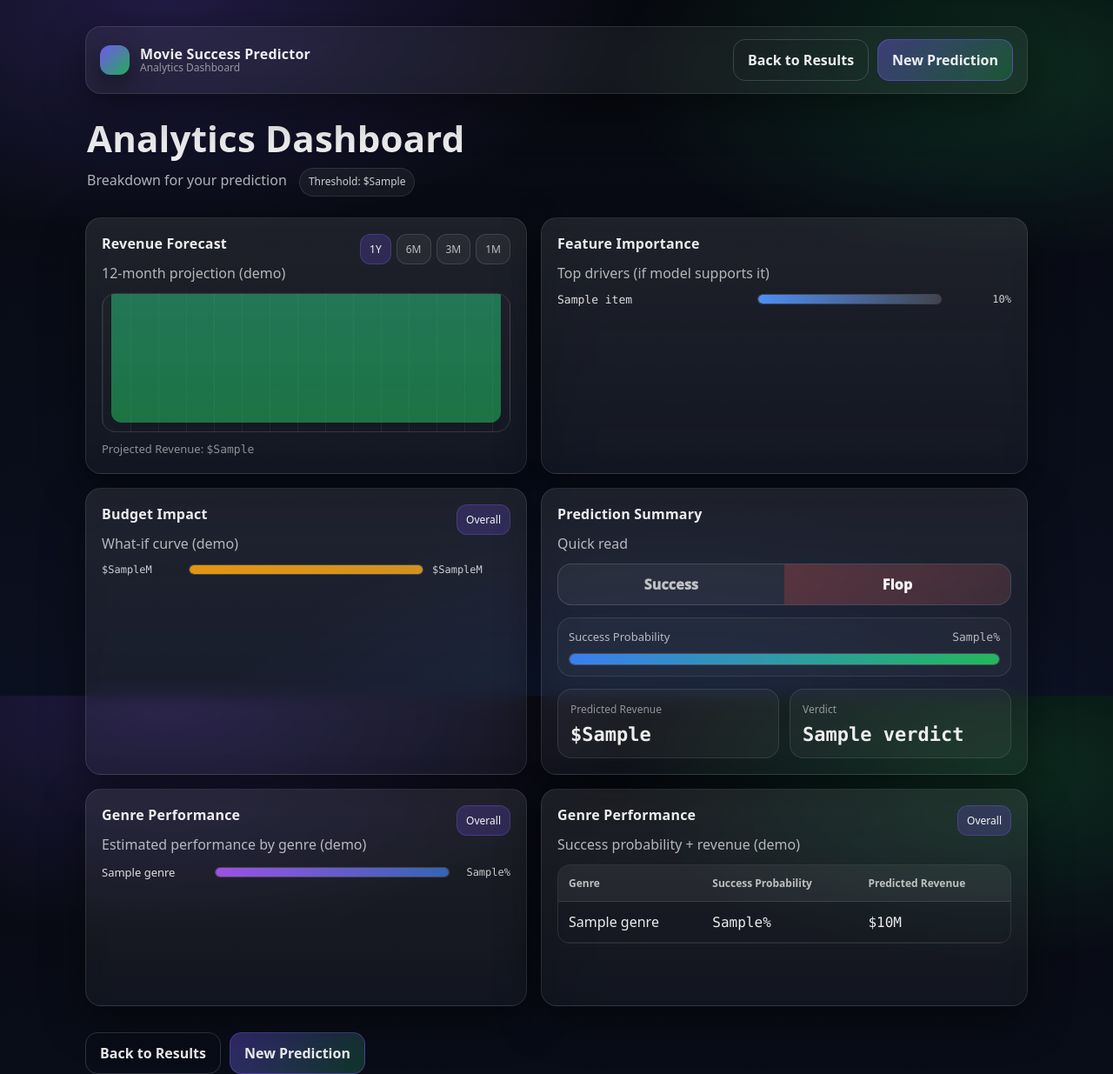
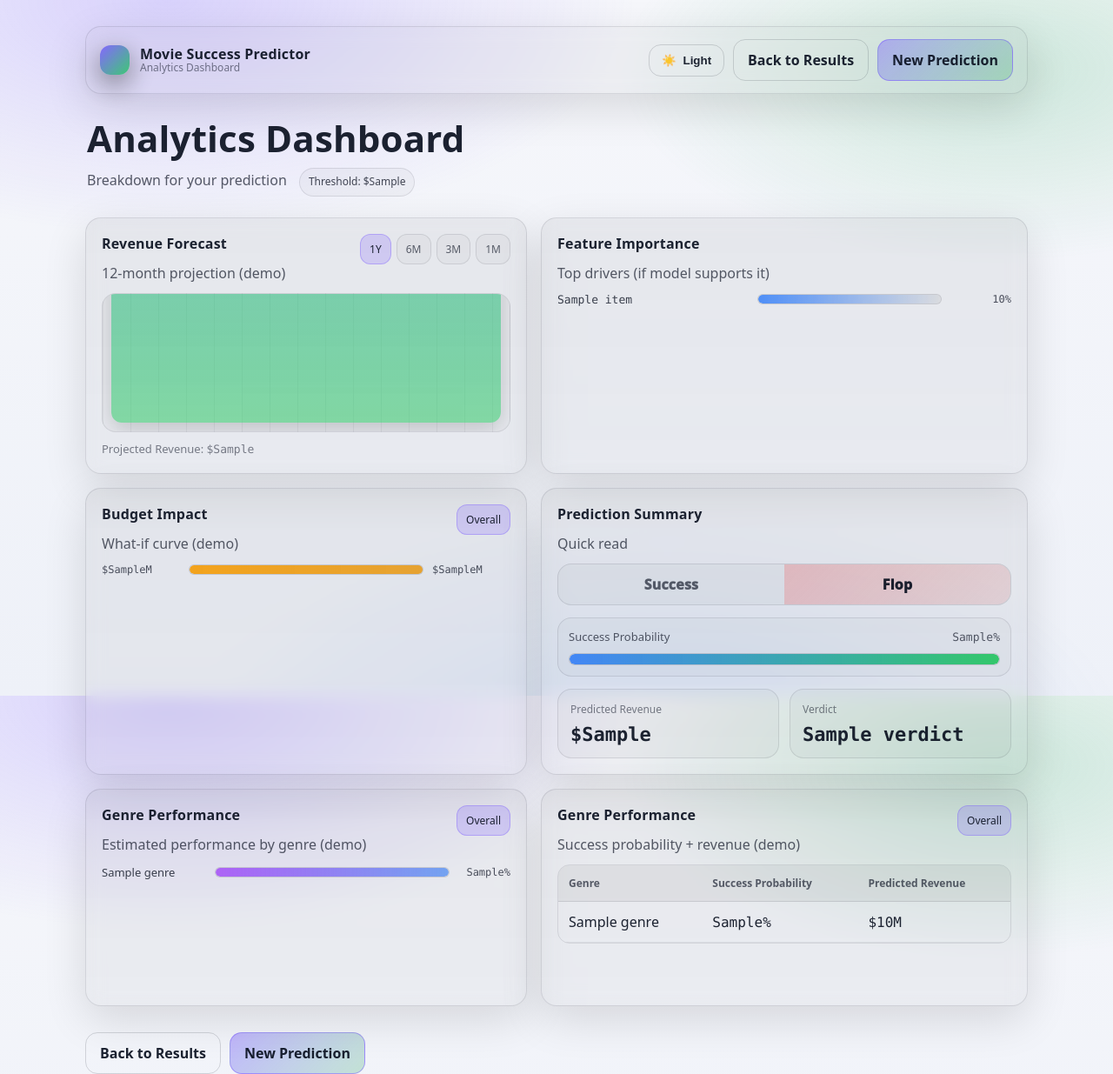
Before and after one commit to aslawant/project_and_portfolio_4, a Flask app: template templates/analytics.html in a window 1280 px wide. Shown: the whole page at 87% size. Run offline with Flask 3, Linux system fonts and the light colour scheme; the template is opened without the code that fills it: most values are stand-ins (such as "Sample title", 1, 10 or a date in 2020); parts of the project's set-up code (start-up, migrations or seed data) failed here and were passed over.

Commit message:
added light/dark feature and toggle

```diff
--- a/static/styles.css
+++ b/static/styles.css
@@ -20,6 +20,28 @@
   --c3: #f59e0b;
   --c4: #a855f7;
   --c5: #ef4444;
+
+  color-scheme: dark;
+}
+
+html[data-theme="light"]{
+  --bg0: #f6f7fb;
+  --bg1: #eef1f8;
+  --card: rgba(0,0,0,0.04);
+  --card2: rgba(0,0,0,0.06);
+
+  --text: rgba(10,16,32,0.92);
+  --muted: rgba(10,16,32,0.68);
+  --muted2: rgba(10,16,32,0.52);
+
+  --border: rgba(10,16,32,0.10);
+  --border2: rgba(10,16,32,0.16);
+  --shadow: 0 16px 50px rgba(0,0,0,0.12);
+
+  --brand: #6d4bff;
+  --brand2: #16a34a;
+
+  color-scheme: light;
 }
 
 *{ box-sizing: border-box; }
@@ -28,8 +50,8 @@ html, body{ height: 100%; }
 body{
   margin: 0;
   background:
-    radial-gradient(900px 450px at 15% 0%, rgba(124,92,255,0.22), transparent 60%),
-    radial-gradient(800px 400px at 90% 10%, rgba(34,197,94,0.18), transparent 55%),
+    radial-gradient(900px 450px at 15% 0%, color-mix(in srgb, var(--brand) 22%, transparent), transparent 60%),
+    radial-gradient(800px 400px at 90% 10%, color-mix(in srgb, var(--brand2) 18%, transparent), transparent 55%),
     radial-gradient(900px 500px at 60% 110%, rgba(59,130,246,0.12), transparent 60%),
     linear-gradient(180deg, var(--bg0), var(--bg1));
   color: var(--text);
@@ -52,7 +74,7 @@ a{ color: inherit; }
   padding: 14px 16px;
   border: 1px solid var(--border);
   border-radius: 18px;
-  background: rgba(255,255,255,0.06);
+  background: color-mix(in srgb, var(--card) 92%, transparent);
   box-shadow: var(--shadow);
   backdrop-filter: blur(10px);
 }
@@ -119,8 +141,8 @@ a{ color: inherit; }
   padding: 6px 10px;
   border: 1px solid var(--border);
   border-radius: 999px;
-  background: rgba(255,255,255,0.05);
-  color: rgba(255,255,255,0.78);
+  background: color-mix(in srgb, var(--card) 70%, transparent);
+  color: color-mix(in srgb, var(--text) 82%, transparent);
   font-size: 12px;
 }
 
@@ -131,7 +153,7 @@ a{ color: inherit; }
 }
 
 .card{
-  background: linear-gradient(180deg, rgba(255,255,255,0.09), rgba(255,255,255,0.04));
+  background: linear-gradient(180deg, color-mix(in srgb, var(--card2) 95%, transparent), color-mix(in srgb, var(--card) 88%, transparent));
   border: 1px solid var(--border);
   border-radius: 18px;
   box-shadow: var(--shadow);
@@ -140,14 +162,14 @@ a{ color: inherit; }
 }
 
 .card:hover{
-  border-color: rgba(255,255,255,0.16);
+  border-color: color-mix(in srgb, var(--border2) 95%, transparent);
 }
 
 .card-title{
   margin: 0 0 12px;
   font-size: 16px;
   letter-spacing: 0.2px;
-  color: rgba(255,255,255,0.92);
+  color: var(--text);
 }
 
 .muted{ color: var(--muted); margin: 0; }
@@ -167,7 +189,7 @@ a{ color: inherit; }
   display:block;
   margin-bottom: 8px;
   font-weight: 750;
-  color: rgba(255,255,255,0.86);
+  color: color-mix(in srgb, var(--text) 92%, transparent);
   font-size: 13px;
 }
 
@@ -175,17 +197,17 @@ a{ color: inherit; }
   width: 100%;
   padding: 12px 12px;
   border-radius: 14px;
-  border: 1px solid rgba(255,255,255,0.14);
-  background: rgba(0,0,0,0.35);
+  border: 1px solid color-mix(in srgb, var(--text) 14%, transparent);
+  background: color-mix(in srgb, var(--bg1) 70%, transparent);
   color: var(--text);
   outline: none;
 }
 
-.field input::placeholder{ color: rgba(255,255,255,0.35); }
+.field input::placeholder{ color: color-mix(in srgb, var(--text) 38%, transparent); }
 
 .field input:focus, .field select:focus{
-  border-color: rgba(124,92,255,0.55);
-  box-shadow: 0 0 0 4px rgba(124,92,255,0.18);
+  border-color: color-mix(in srgb, var(--brand) 55%, transparent);
+  box-shadow: 0 0 0 4px color-mix(in srgb, var(--brand) 18%, transparent);
 }
 
 .actions{
@@ -198,8 +220,8 @@ a{ color: inherit; }
 .btn{
   padding: 12px 16px;
   border-radius: 14px;
-  border: 1px solid rgba(255,255,255,0.16);
-  background: rgba(255,255,255,0.10);
+  border: 1px solid color-mix(in srgb, var(--text) 16%, transparent);
+  background: color-mix(in srgb, var(--card2) 85%, transparent);
   color: var(--text);
   cursor: pointer;
   font-weight: 850;
@@ -211,8 +233,8 @@ a{ color: inherit; }
 }
 
 .btn:hover{
-  background: rgba(255,255,255,0.14);
-  border-color: rgba(255,255,255,0.22);
+  background: color-mix(in srgb, var(--card2) 95%, transparent);
+  border-color: color-mix(in srgb, var(--text) 22%, transparent);
 }
 
 .btn:active{
@@ -220,16 +242,21 @@ a{ color: inherit; }
 }
 
 .btn.primary{
-  border-color: rgba(124,92,255,0.42);
-  background: linear-gradient(135deg, rgba(124,92,255,0.38), rgba(34,197,94,0.22));
+  border-color: color-mix(in srgb, var(--brand) 42%, transparent);
+  background: linear-gradient(135deg, color-mix(in srgb, var(--brand) 38%, transparent), color-mix(in srgb, var(--brand2) 22%, transparent));
 }
 
 .btn.primary:hover{
-  background: linear-gradient(135deg, rgba(124,92,255,0.48), rgba(34,197,94,0.28));
+  background: linear-gradient(135deg, color-mix(in srgb, var(--brand) 48%, transparent), color-mix(in srgb, var(--brand2) 28%, transparent));
 }
 
 .btn.ghost{
   background: transparent;
+}
+
+.theme-toggle{
+  gap: 8px;
+  padding: 10px 14px;
 }
 
 .result-top{
@@ -242,8 +269,8 @@ a{ color: inherit; }
 .stat{
   padding: 14px;
   border-radius: 16px;
-  border: 1px solid rgba(255,255,255,0.10);
-  background: rgba(255,255,255,0.04);
+  border: 1px solid var(--border);
+  background: color-mix(in srgb, var(--card) 70%, transparent);
 }
 
 .stat-label{
@@ -272,10 +299,10 @@ a{ color: inherit; }
 .sf-toggle{
   margin-top: 12px;
   display: flex;
-  border: 1px solid rgba(255,255,255,0.14);
+  border: 1px solid var(--border);
   border-radius: 16px;
   overflow: hidden;
-  background: rgba(255,255,255,0.05);
+  background: color-mix(in srgb, var(--card) 75%, transparent);
 }
 
 .sf-half{
@@ -284,16 +311,16 @@ a{ color: inherit; }
   padding: 12px 10px;
   font-weight: 950;
   letter-spacing: 0.2px;
-  color: rgba(255,255,255,0.70);
+  color: color-mix(in srgb, var(--text) 70%, transparent);
 }
 
 .sf-half.active{
-  color: rgba(255,255,255,0.96);
+  color: var(--text);
 }
 
 .sf-half.active.success{
   background: linear-gradient(135deg, rgba(34,197,94,0.28), rgba(34,197,94,0.12));
-  border-right: 1px solid rgba(255,255,255,0.10);
+  border-right: 1px solid var(--border);
 }
 
 .sf-half.active.flop{
@@ -304,8 +331,8 @@ a{ color: inherit; }
   margin-top: 12px;
   padding: 12px;
   border-radius: 16px;
-  border: 1px solid rgba(255,255,255,0.10);
-  background: rgba(255,255,255,0.03);
+  border: 1px solid var(--border);
+  background: color-mix(in srgb, var(--card) 55%, transparent);
 }
 
 .gauge-label{
@@ -320,8 +347,8 @@ a{ color: inherit; }
 .gauge-track{
   height: 14px;
   border-radius: 999px;
-  background: rgba(255,255,255,0.08);
-  border: 1px solid rgba(255,255,255,0.10);
+  background: color-mix(in srgb, var(--card2) 75%, transparent);
+  border: 1px solid var(--border);
   overflow: hidden;
 }
 
@@ -334,7 +361,7 @@ a{ color: inherit; }
 .table-wrap{
   overflow: auto;
   border-radius: 14px;
-  border: 1px solid rgba(255,255,255,0.10);
+  border: 1px solid var(--border);
 }
 
 .table{
@@ -346,19 +373,19 @@ a{ color: inherit; }
 .table thead th{
   text-align: left;
   font-size: 12px;
-  color: rgba(255,255,255,0.70);
-  background: rgba(255,255,255,0.06);
+  color: color-mix(in srgb, var(--text) 70%, transparent);
+  background: color-mix(in srgb, var(--card2) 85%, transparent);
   padding: 12px;
-  border-bottom: 1px solid rgba(255,255,255,0.10);
+  border-bottom: 1px solid var(--border);
 }
 
 .table tbody td{
   padding: 12px;
-  border-bottom: 1px solid rgba(255,255,255,0.06);
+  border-bottom: 1px solid color-mix(in srgb, var(--border) 70%, transparent);
 }
 
 .table tbody tr:hover{
-  background: rgba(255,255,255,0.04);
+  background: color-mix(in srgb, var(--card2) 55%, transparent);
 }
 
 .bars{
@@ -374,7 +401,7 @@ a{ color: inherit; }
 }
 
 .bar-label{
-  color: rgba(255,255,255,0.86);
+  color: color-mix(in srgb, var(--text) 86%, transparent);
   font-size: 13px;
   overflow: hidden;
   text-overflow: ellipsis;
@@ -384,22 +411,22 @@ a{ color: inherit; }
 .bar-track{
   height: 12px;
   border-radius: 999px;
-  background: rgba(255,255,255,0.08);
-  border: 1px solid rgba(255,255,255,0.10);
+  background: color-mix(in srgb, var(--card2) 80%, transparent);
+  border: 1px solid var(--border);
   overflow: hidden;
 }
 
 .bar-fill{
   height: 100%;
   border-radius: 999px;
-  background: linear-gradient(90deg, color-mix(in srgb, var(--c, var(--c1)) 90%, white 10%), rgba(255,255,255,0.10));
-  box-shadow: 0 10px 30px rgba(0,0,0,0.25);
+  background: linear-gradient(90deg, color-mix(in srgb, var(--c, var(--c1)) 90%, white 10%), color-mix(in srgb, var(--card) 30%, transparent));
+  box-shadow: 0 10px 30px rgba(0,0,0,0.15);
 }
 
 .bar-pct{
   text-align: right;
   font-size: 12px;
-  color: rgba(255,255,255,0.78);
+  color: color-mix(in srgb, var(--text) 78%, transparent);
 }
 
 .dash-grid{
@@ -426,29 +453,29 @@ a{ color: inherit; }
 .pill{
   padding: 8px 10px;
   border-radius: 12px;
-  border: 1px solid rgba(255,255,255,0.12);
-  background: rgba(255,255,255,0.05);
+  border: 1px solid var(--border);
+  background: color-mix(in srgb, var(--card) 70%, transparent);
   font-size: 12px;
-  color: rgba(255,255,255,0.70);
+  color: color-mix(in srgb, var(--text) 70%, transparent);
   user-select: none;
 }
 
 .pill.active{
-  background: rgba(124,92,255,0.20);
-  border-color: rgba(124,92,255,0.30);
-  color: rgba(255,255,255,0.95);
+  background: color-mix(in srgb, var(--brand) 20%, transparent);
+  border-color: color-mix(in srgb, var(--brand) 30%, transparent);
+  color: var(--text);
 }
 
 .mini-chart{
   height: 160px;
   border-radius: 16px;
-  border: 1px solid rgba(255,255,255,0.10);
+  border: 1px solid var(--border);
   background:
-    linear-gradient(180deg, rgba(255,255,255,0.03), rgba(255,255,255,0.02)),
+    linear-gradient(180deg, color-mix(in srgb, var(--card) 35%, transparent), color-mix(in srgb, var(--card) 20%, transparent)),
     repeating-linear-gradient(
       to right,
-      rgba(255,255,255,0.06) 0px,
-      rgba(255,255,255,0.06) 1px,
+      color-mix(in srgb, var(--border) 50%, transparent) 0px,
+      color-mix(in srgb, var(--border) 50%, transparent) 1px,
       transparent 1px,
       transparent 32px
     );
@@ -464,7 +491,7 @@ a{ color: inherit; }
   flex: 1;
   border-radius: 12px;
   background: linear-gradient(180deg, rgba(59,130,246,0.95), rgba(34,197,94,0.55));
-  box-shadow: 0 8px 24px rgba(0,0,0,0.22);
+  box-shadow: 0 8px 24px rgba(0,0,0,0.18);
   opacity: 0.95;
 }
 
@@ -481,15 +508,15 @@ a{ color: inherit; }
 }
 
 .impact-x, .impact-y{
-  color: rgba(255,255,255,0.78);
+  color: color-mix(in srgb, var(--text) 78%, transparent);
   font-size: 12px;
 }
 
 .impact-track{
   height: 12px;
   border-radius: 999px;
-  background: rgba(255,255,255,0.08);
-  border: 1px solid rgba(255,255,255,0.10);
+  background: color-mix(in srgb, var(--card2) 75%, transparent);
+  border: 1px solid var(--border);
   overflow: hidden;
 }
 
@@ -512,15 +539,15 @@ a{ color: inherit; }
 }
 
 .genre-name{
-  color: rgba(255,255,255,0.86);
+  color: color-mix(in srgb, var(--text) 86%, transparent);
   font-size: 13px;
 }
 
 .genre-track{
   height: 12px;
   border-radius: 999px;
-  background: rgba(255,255,255,0.08);
-  border: 1px solid rgba(255,255,255,0.10);
+  background: color-mix(in srgb, var(--card2) 75%, transparent);
+  border: 1px solid var(--border);
   overflow: hidden;
 }
 
@@ -532,7 +559,7 @@ a{ color: inherit; }
 
 .genre-pct{
   text-align: right;
-  color: rgba(255,255,255,0.78);
+  color: color-mix(in srgb, var(--text) 78%, transparent);
   font-size: 12px;
 }
 
--- a/templates/analytics.html
+++ b/templates/analytics.html
@@ -19,6 +19,9 @@
       </div>
 
       <div class="nav-actions">
+        <button class="btn ghost theme-toggle" type="button" id="themeToggle" aria-label="Toggle theme">
+          🌙 <span class="theme-text">Dark</span>
+        </button>
         <a class="btn ghost" href="{{ url_for('results') }}">Back to Results</a>
         <a class="btn primary" href="{{ url_for('index') }}">New Prediction</a>
       </div>
@@ -73,7 +76,6 @@
           {% if feature_importances %}
             <div class="bars">
               {% for item in feature_importances[:6] %}
-                {# cycle colors: c1..c5 #}
                 {% set mod = loop.index0 % 5 %}
                 {% set c = 'var(--c1)' if mod == 0 else ('var(--c2)' if mod == 1 else ('var(--c3)' if mod == 2 else ('var(--c4)' if mod == 3 else 'var(--c5)'))) %}
 
@@ -209,5 +211,35 @@
       </div>
     </main>
   </div>
+
+  <script>
+    (function () {
+      const root = document.documentElement;
+      const saved = localStorage.getItem("theme");
+      const prefersLight = window.matchMedia && window.matchMedia("(prefers-color-scheme: light)").matches;
+      const initial = saved || (prefersLight ? "light" : "dark");
+      root.dataset.theme = initial;
+
+      function updateLabel() {
+        const btn = document.getElementById("themeToggle");
+        if (!btn) return;
+        const isLight = root.dataset.theme === "light";
+        btn.querySelector(".theme-text").textContent = isLight ? "Light" : "Dark";
+        btn.firstChild.textContent = isLight ? "☀️ " : "🌙 ";
+      }
+
+      updateLabel();
+
+      const toggle = document.getElementById("themeToggle");
+      if (toggle) {
+        toggle.addEventListener("click", () => {
+          const next = root.dataset.theme === "light" ? "dark" : "light";
+          root.dataset.theme = next;
+          localStorage.setItem("theme", next);
+          updateLabel();
+        });
+      }
+    })();
+  </script>
 </body>
 </html>
```
Also changed, not shown: templates/index.html (+33 -0 lines), templates/results.html (+33 -0 lines).
